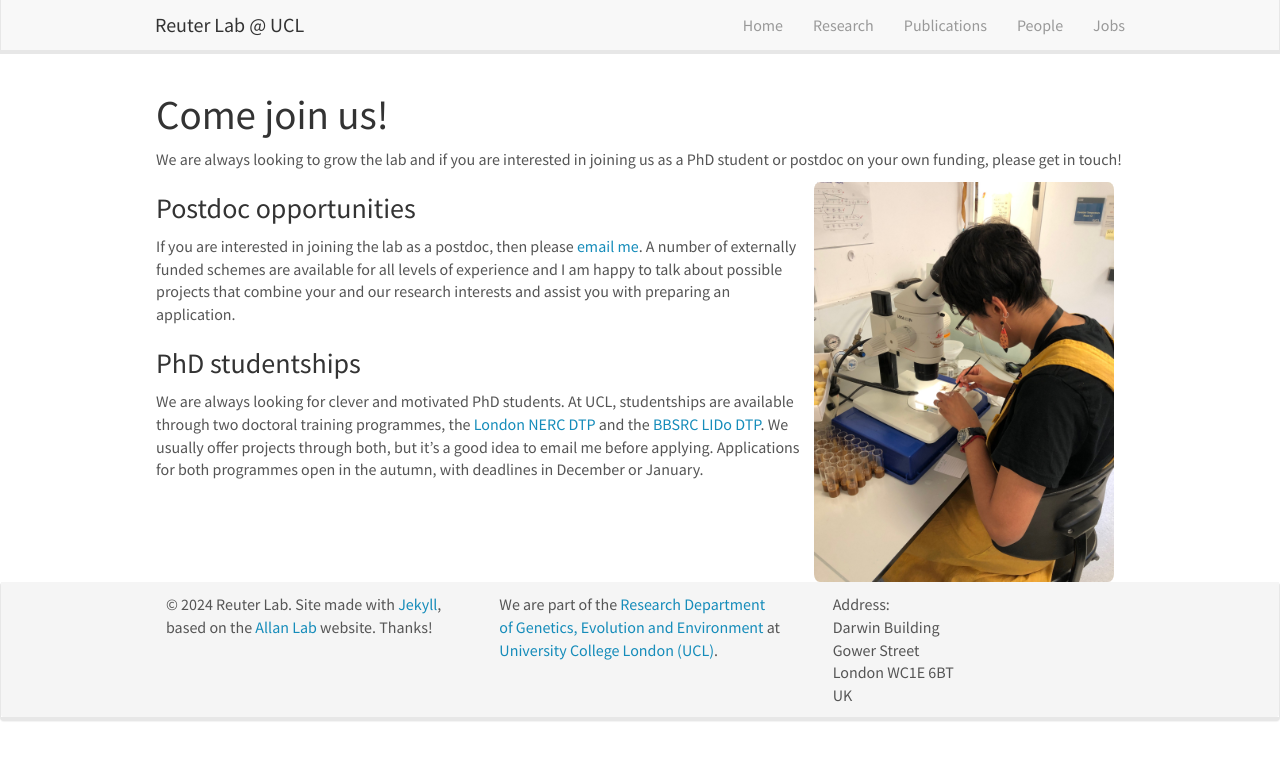
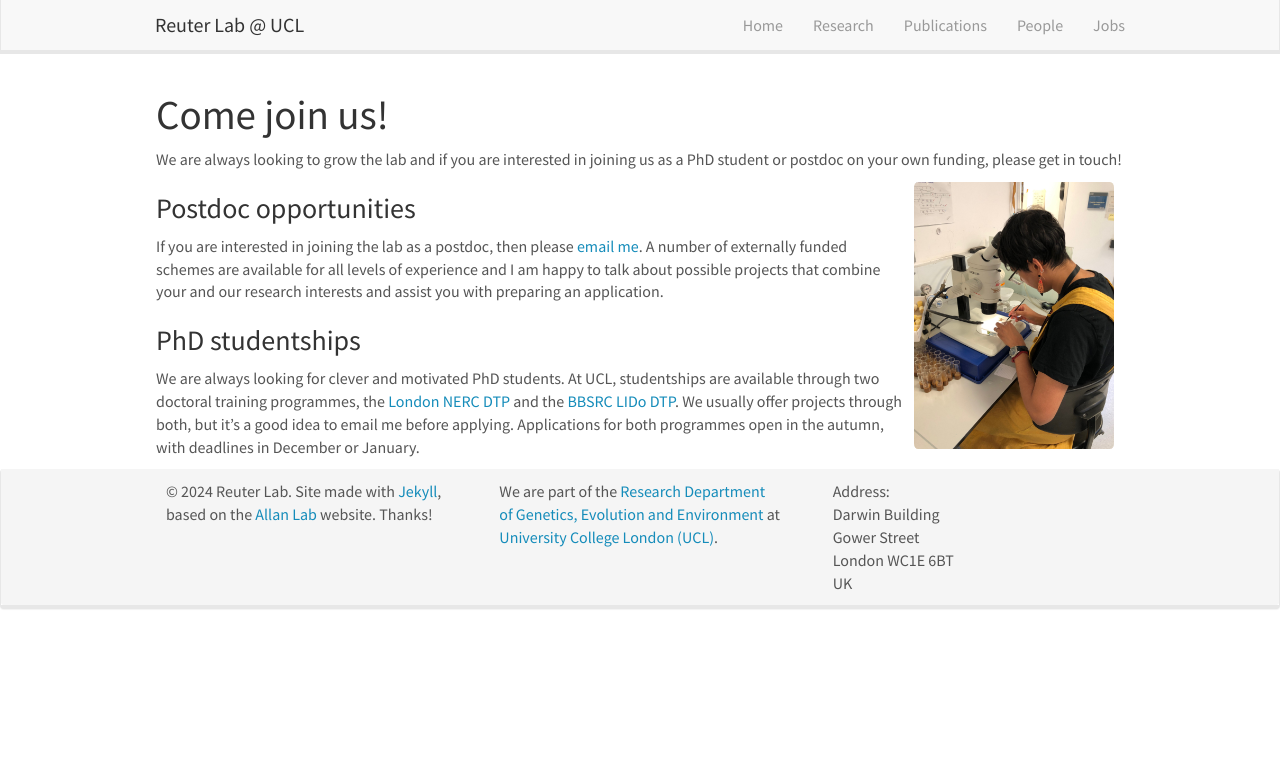
Before and after one commit to reuterlab/reuterlab.github.io, a Jekyll site: the page built from _pages/openings.md, in a window 1280 px wide. Shown: the top 760 px of the page. Built offline with Jekyll 4.4.1, drawn with Linux system fonts in a browser that asks for light colours; nearby versions of some CDN libraries.

Commit message:
Update openings.md

```diff
--- a/_pages/openings.md
+++ b/_pages/openings.md
@@ -11,7 +11,7 @@ permalink: /jobs/
 We are always looking to grow the lab and if you are interested in joining us as a PhD student or postdoc on your own funding, please get in touch!
 
 
-![]({{ site.url }}{{ site.baseurl }}/images/lab.jpg){: style="width: 300px; float: right; margin: 0px  10px"}
+![]({{ site.url }}{{ site.baseurl }}/images/lab.jpg){: style="width: 200px; float: right; margin: 0px  10px"}
 
 ### Postdoc opportunities
 
```
